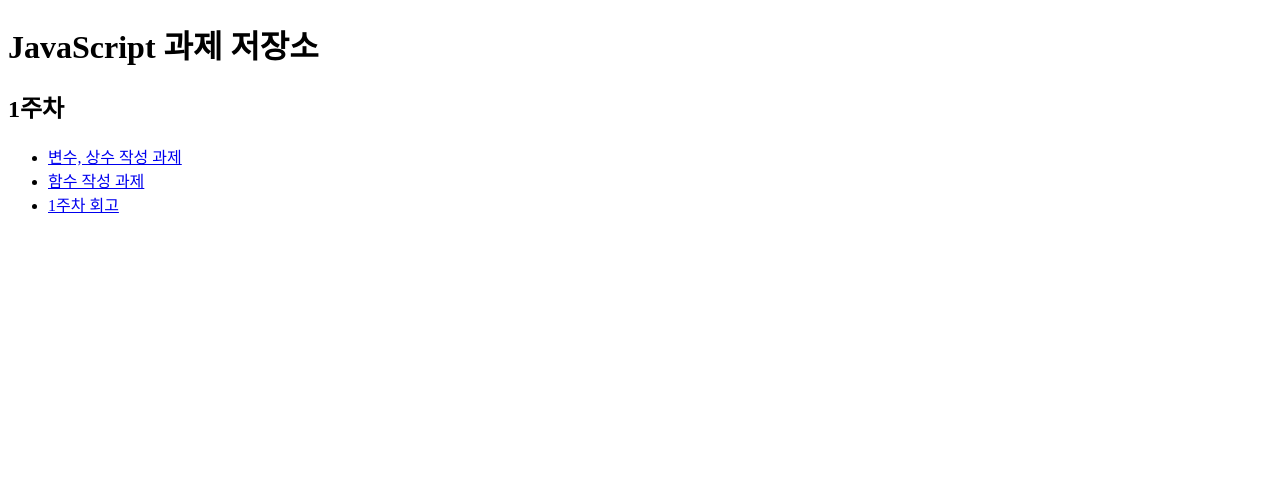
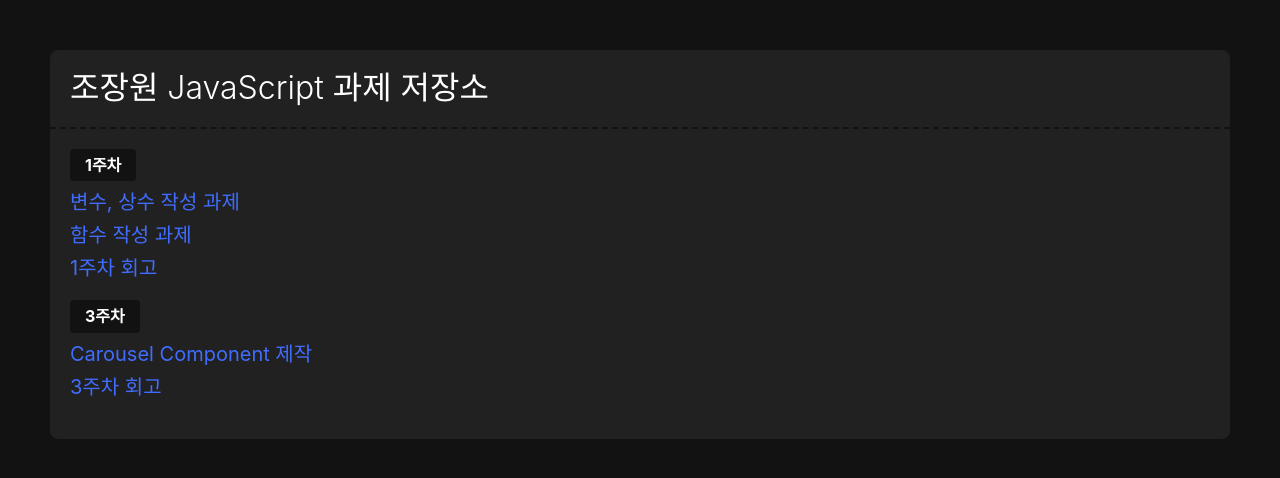
Before and after one commit to Jandi95/js-homework, a plain HTML site: page index.html in a window 1280 px wide. Drawn offline with Linux system fonts and the light colour scheme; a web font is replaced by a local one.

Commit message:
[feat] 폴더 구조 변경 및 3주차 과제 환경 세팅

```diff
--- /dev/null
+++ b/common/css/base.css
@@ -0,0 +1,31 @@
+@import url("https://cdn.jsdelivr.net/gh/orioncactus/pretendard@v1.3.9/dist/web/variable/pretendardvariable.min.css");
+@import url("/common/css/modern-reset.css");
+
+* {
+  font-family: "Pretendard Variable", Pretendard, -apple-system, BlinkMacSystemFont, system-ui, Roboto, "Helvetica Neue", "Segoe UI", "Apple SD Gothic Neo", "Noto Sans KR", "Malgun Gothic", "Apple Color Emoji", "Segoe UI Emoji", "Segoe UI Symbol", sans-serif;
+}
+
+a {
+  text-decoration: none;
+  color: currentColor;
+}
+
+button {
+  background-color: transparent;
+  color: currentColor;
+  border: 0;
+  padding: 0;
+  margin: 0;
+}
+
+a,
+button {
+  * {
+    pointer-events: none;
+  }
+}
+
+svg {
+  inline-size: 100%;
+  block-size: auto;
+}
--- /dev/null
+++ b/common/css/modern-reset.css
@@ -0,0 +1,98 @@
+/* https://piccalil.li/blog/a-modern-css-reset */
+
+/* Box sizing rules */
+body,
+body *,
+body *::before,
+body *::after {
+  box-sizing: border-box;
+}
+
+/* Remove default margin */
+body,
+h1,
+h2,
+h3,
+h4,
+p,
+figure,
+blockquote,
+dl,
+dd {
+  margin: 0;
+}
+
+/* Remove list styles on ul, ol elements with a list role, which suggests default styling will be removed */
+ul,
+ol {
+  list-style: none;
+  margin: 0;
+  padding-left: 0;
+}
+
+/* Set core root defaults */
+html:focus-within {
+  scroll-behavior: smooth;
+}
+
+/* Set core body defaults */
+body {
+  min-height: 100vh;
+  text-rendering: optimizeSpeed;
+  line-height: 1.15;
+}
+
+/* A elements that don't have a class get default styles */
+a:not([class]) {
+  text-decoration-skip-ink: auto;
+}
+
+/* Make images easier to work with */
+img,
+picture {
+  max-width: 100%;
+  display: block;
+}
+
+/* iframe, video 요소의 기본 스타일 */
+iframe,
+video {
+  width: 100%;
+  display: block;
+}
+
+/* Inherit fonts for inputs and buttons */
+input,
+button,
+textarea,
+select {
+  font: inherit;
+}
+
+button {
+  cursor: pointer;
+
+  &:disabled {
+    cursor: not-allowed;
+  }
+}
+
+em {
+  font-style: normal;
+}
+
+/* Remove all animations, transitions and smooth scroll for people that prefer not to see them */
+@media (prefers-reduced-motion: reduce) {
+  html:focus-within {
+    scroll-behavior: auto;
+  }
+
+  *,
+  *::before,
+  *::after {
+    animation-duration: 0.01ms !important;
+    animation-iteration-count: 1 !important;
+    transition-duration: 0.01ms !important;
+    scroll-behavior: auto !important;
+  }
+}
--- a/index.html
+++ b/index.html
@@ -4,15 +4,75 @@
     <meta charset="UTF-8" />
     <meta name="viewport" content="width=device-width, initial-scale=1.0" />
     <title>1주차 과제</title>
-  <script src="./work/write-variables-constant.js"></script>
+    <link rel="stylesheet" href="common/css/base.css" />
+    <style>
+      body {
+        font-family: "Pretendard Variable", Pretendard, -apple-system, BlinkMacSystemFont, system-ui, Roboto, "Helvetica Neue", "Segoe UI", "Apple SD Gothic Neo", "Noto Sans KR", "Malgun Gothic", "Apple Color Emoji", "Segoe UI Emoji", "Segoe UI Symbol", sans-serif;
+        background-color: #121212;
+        color: #fff;
+        padding: 50px;
+
+        h1 {
+          font-size: 32px;
+          background-color: #212121;
+          padding: 20px;
+          font-weight: 300;
+          border-radius: 8px 8px 0 0;
+          border-bottom: 2px dashed #121212;
+        }
+
+        .index-list {
+          padding: 20px;
+          background-color: #212121;
+          border-radius: 0 0 8px 8px;
+
+          > li {
+            margin-bottom: 20px;
+            border-radius: 8px;
+
+            h2 {
+              font-size: 16px;
+              background-color: #121212;
+              display: inline-block;
+              padding: 7px 15px;
+              border-radius: 4px;
+            }
+
+            .link-list {
+              margin-top: 10px;
+
+              > li {
+                margin-bottom: 10px;
+
+                > a {
+                  font-size: 20px;
+                  color: rgb(64, 109, 255);
+                }
+              }
+            }
+          }
+        }
+      }
+    </style>
   </head>
   <body>
-    <h1>JavaScript 과제 저장소</h1>
+    <h1>조장원 JavaScript 과제 저장소</h1>
+    <ul class="index-list">
+      <li>
         <h2>1주차</h2>
-    <ul>
-      <li><a href="./work/write-variables-constant.js">변수, 상수 작성 과제</a></li>
-      <li><a href="./work/write-function.js">함수 작성 과제</a></li>
+        <ul class="link-list">
+          <li><a href="./work/week1/write-variables-constant.js">변수, 상수 작성 과제</a></li>
+          <li><a href="./work/week1/write-function.js">함수 작성 과제</a></li>
           <li><a href="./reminisce/week1.md">1주차 회고</a></li>
+        </ul>
+      </li>
+      <li>
+        <h2>3주차</h2>
+        <ul class="link-list">
+          <li><a href="./work/week3/index.html">Carousel Component 제작</a></li>
+          <li><a href="./reminisce/week3.md">3주차 회고</a></li>
+        </ul>
+      </li>
     </ul>
   </body>
 </html>
```
Also changed, not shown: reminisce/week3.md (added, +1 -0 lines), work/week3/index.html (added, +9 -0 lines), README.md, work/week1/write-function.js (renamed from work/write-function.js), work/week1/write-variables-constant.js (renamed from work/write-variables-constant.js), work/week3/assets/css/style.css (added), work/week3/assets/js/script.js (added). Lines whose indentation alone changed are shown as unchanged.
